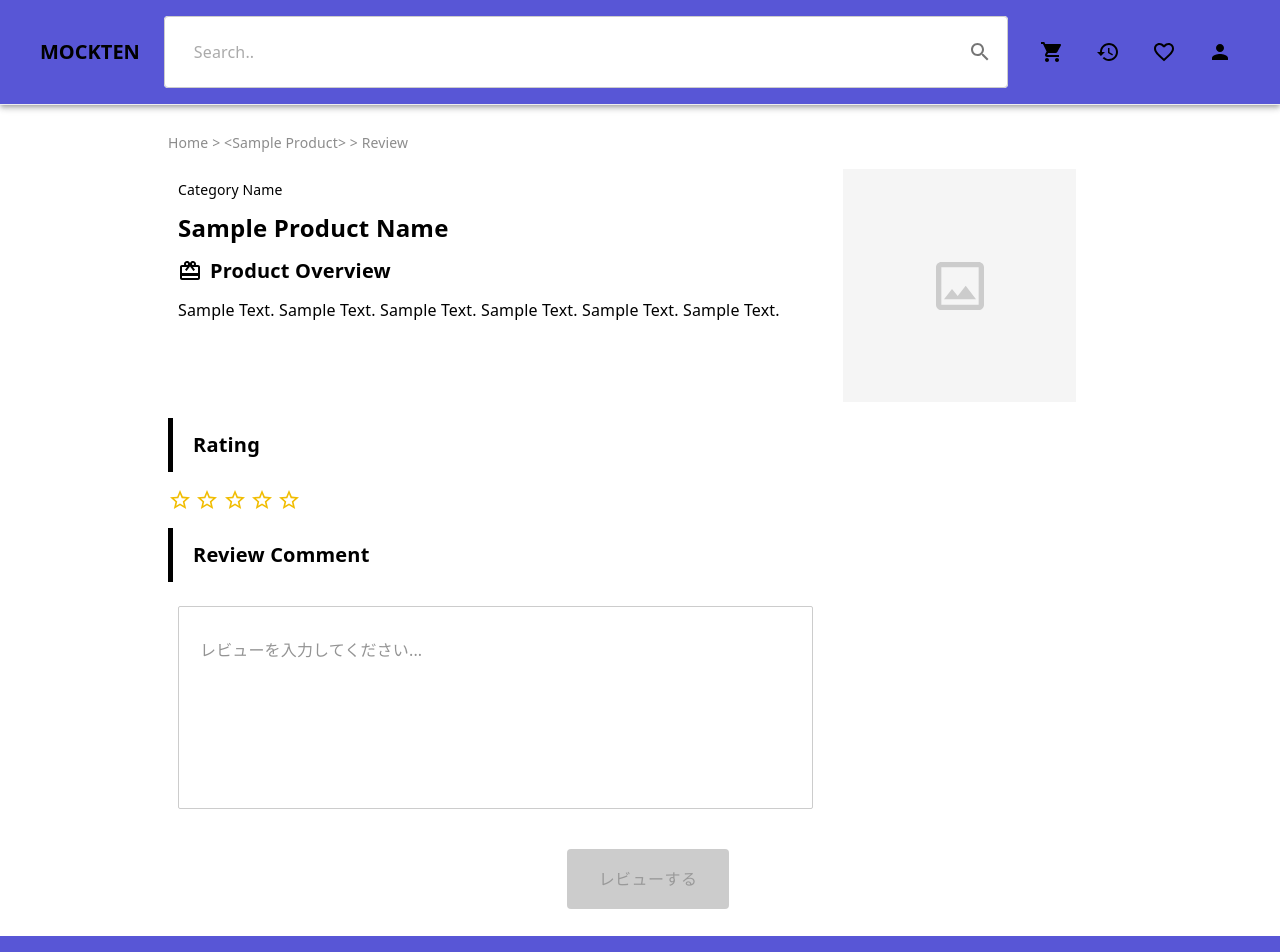
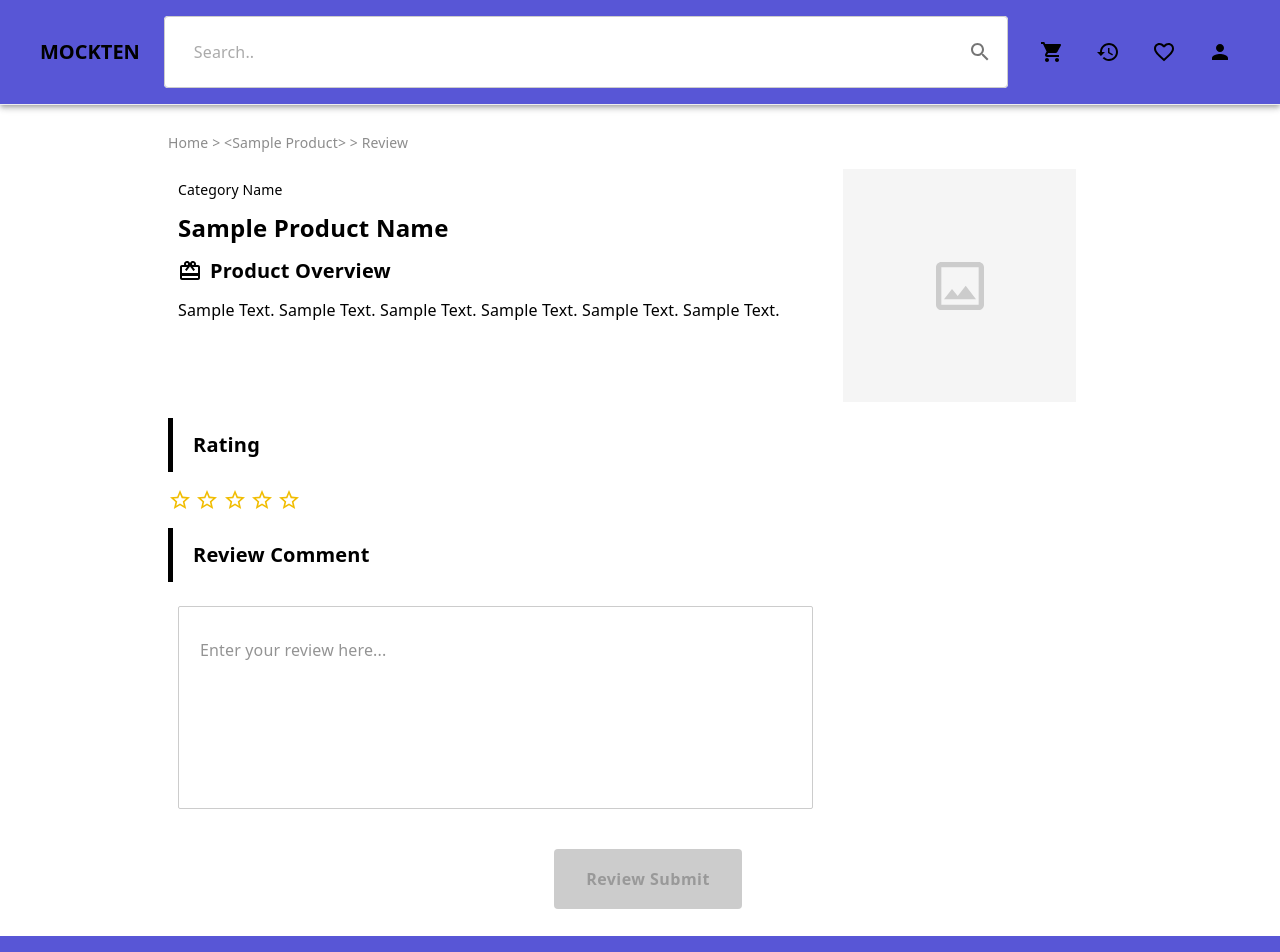
Before and after one commit to mockten/mockten, a React (Vite) app in the folder ecfront2/: page /item/1/review in a window 1280 px wide. Shown: the top 952 px of the page. Built offline with nearby package versions, Linux system fonts and the light colour scheme; sample sign-in values are in the browser's storage.

Commit message:
fix english

```diff
--- a/ecfront2/src/pages/ItemReview.tsx
+++ b/ecfront2/src/pages/ItemReview.tsx
@@ -242,7 +242,7 @@ const ItemReview: React.FC = () => {
                   fullWidth
                   value={reviewComment}
                   onChange={(e) => setReviewComment(e.target.value)}
-                  placeholder="レビューを入力してください..."
+                  placeholder="Enter your review here..."
                   sx={{
                     '& .MuiOutlinedInput-root': {
                       fontFamily: 'Noto Sans',
@@ -290,7 +290,7 @@ const ItemReview: React.FC = () => {
                     },
                   }}
                 >
-                  レビューする
+                  Review Submit
                 </Button>
               </Box>
             </Box>
```
